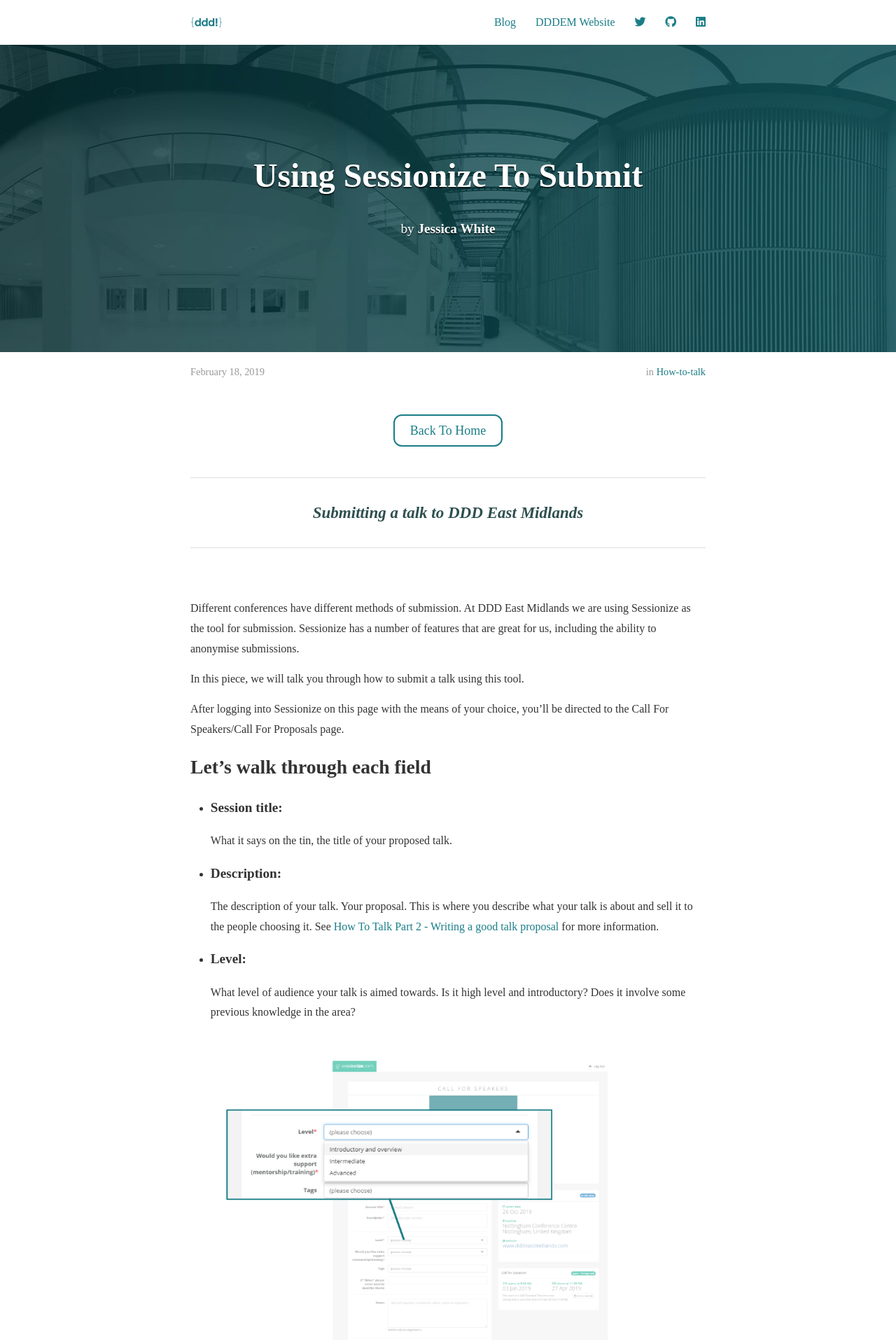
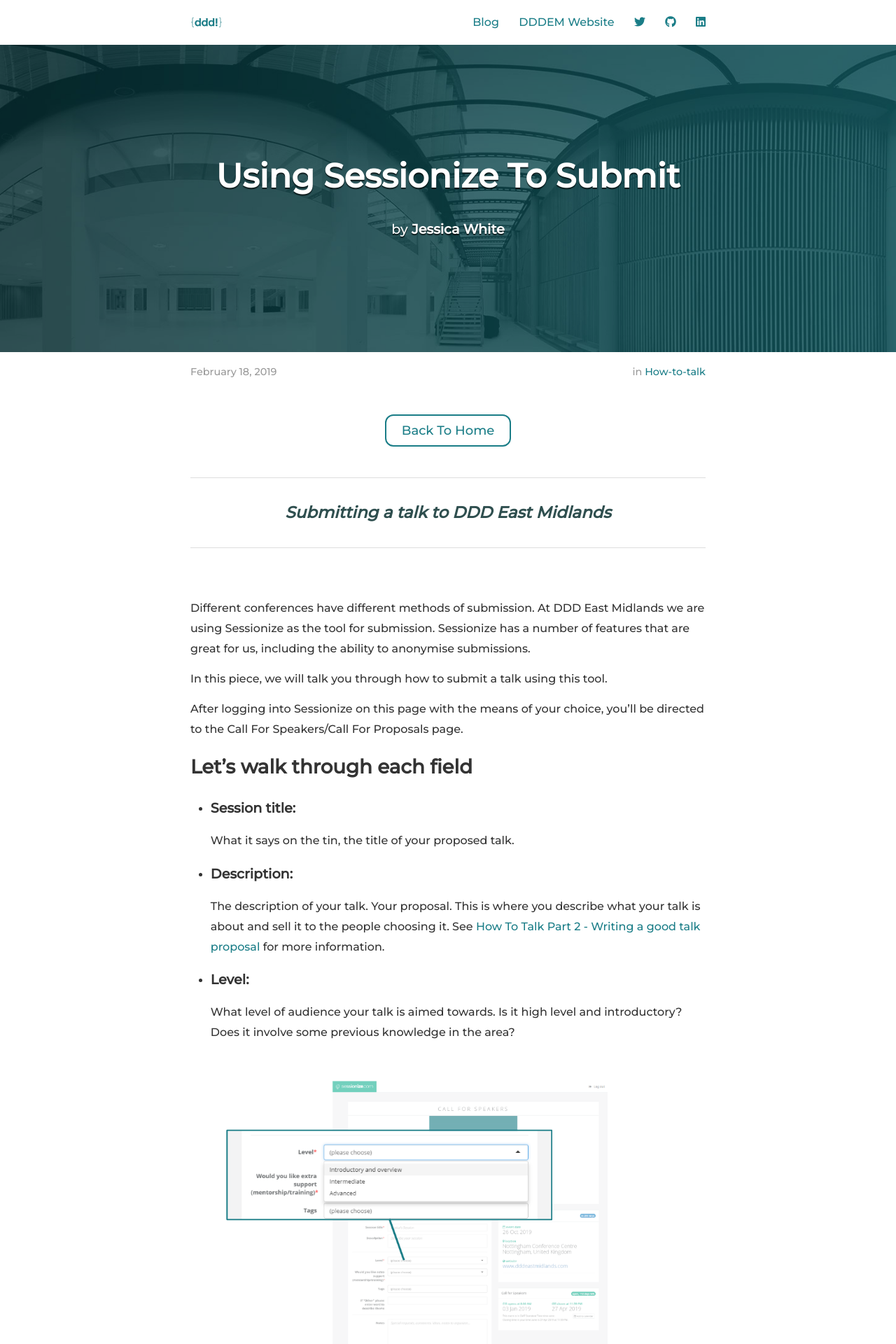
Before and after one commit to DDDEastMidlandsLimited/dddem-blog, a Jekyll site: the page built from _posts/2019-02-18-sessionize-post.md, in a window 1280 px wide. Shown: the top 1920 px of the page at 70% size. Built offline with Jekyll 4.4.1, drawn with Linux system fonts in a browser that asks for light colours; nearby versions of some CDN libraries.

Commit message:
Add font styling

```diff
--- a/_includes/head.html
+++ b/_includes/head.html
@@ -88,6 +88,7 @@
 
   <!-- Site styles -->
   <link rel="stylesheet" href="{{ "/css/main.css" | prepend: site.baseurl }}">
+  <link href="https://fonts.googleapis.com/css?family=Montserrat:500" rel="stylesheet">
   <link rel="canonical" href="{{ page.url | replace:'index.html','' | prepend: site.baseurl | prepend: site.url }}">
   <link rel="alternate" type="application/rss+xml" title="{{ site.title }}" href="{{ "/feed.xml" | prepend: site.baseurl | prepend: site.url }}" />
 </head>
--- a/_sass/base/_variables.scss
+++ b/_sass/base/_variables.scss
@@ -2,8 +2,8 @@
 @import url(//fonts.googleapis.com/css?family=Roboto+Slab:400,700,300|Roboto:400,700,300|Open+Sans:300italic,400italic,600italic,700italic,800italic,400,800,700,600,300);
 
 // Typography
-$base-font-family: 'Montserrat'; // $helvetica;
-$heading-font-family: 'Montserrat'; // $base-font-family;
+$base-font-family: 'Montserrat', sans-serif;; // $helvetica;
+$heading-font-family: 'Montserrat', sans-serif;; // $base-font-family;
 
 // Font Sizes
 $base-font-size: $em-base; // 16px
```
